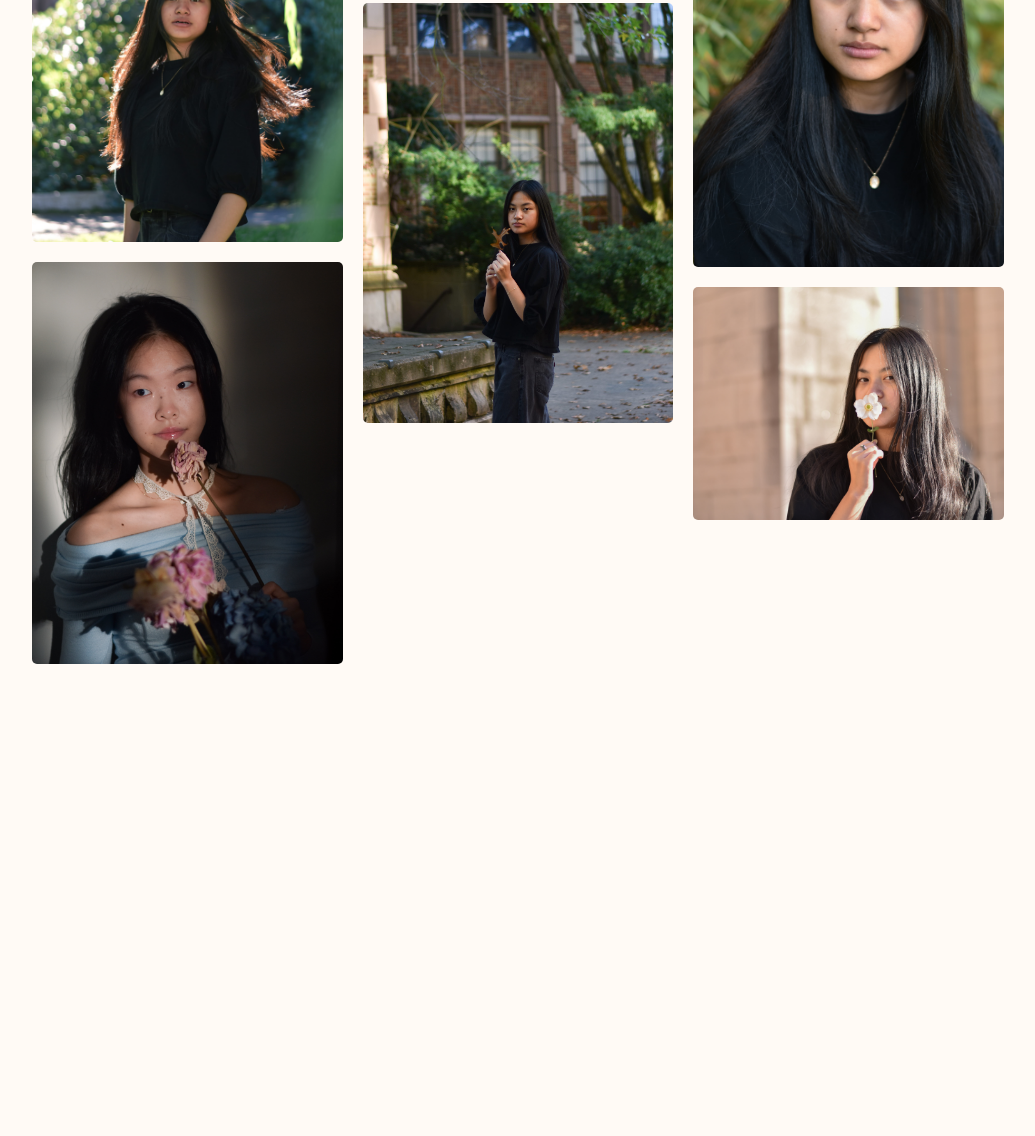
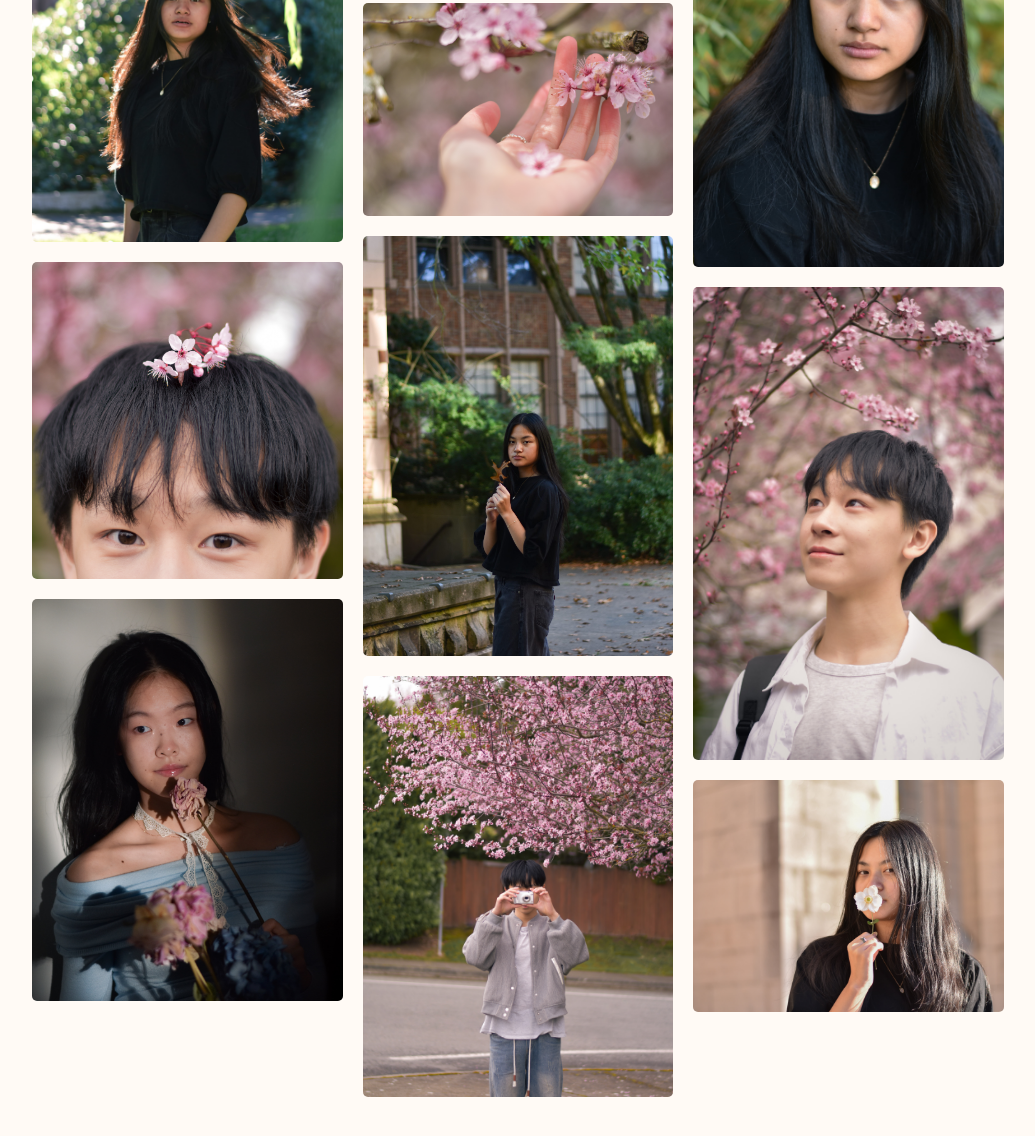
Before and after one commit to eemmalu/eemmalu.github.io, a plain HTML site: page gallery.html in a window 1280 px wide. Shown: the part 576-1712 px from the top of the page, without its empty margins (122-1157 px from the left). Before the commit the page ends 1330 px from the top, so only its background shows below. Drawn offline with Linux system fonts and the light colour scheme; a web font is replaced by a local one.

Commit message:
Add Ben blossom photos

```diff
--- a/gallery.html
+++ b/gallery.html
@@ -23,6 +23,9 @@
                     <img src="./assets/photos/DSC_0043-min.jpg">
                 </div>
                 <div class="photo">
+                    <img src="./assets/photos/DSC_0179 2.jpg">
+                </div>
+                <div class="photo">
                     <img src="./assets/photos/DSC_0046-min.jpg">
                 </div>
             </div>
@@ -31,15 +34,24 @@
                     <img src="./assets/photos/DSC_0085-min.jpg">
                 </div>
                 <div class="photo">
+                    <img src="./assets/photos/DSC_0043.jpg">
+                </div>
+                <div class="photo">
                     <img src="./assets/photos/DSC_0101-min.jpg">
+                </div>
+                <div class="photo">
+                    <img src="./assets/photos/DSC_0260 2.jpg">
                 </div>
             </div>
             <div class="column">
                 <div class="photo">
-                    <img src="./assets/photos/DSC_0073-min.jpg">
+                    <img src="./assets/photos/DSC_0194 2.jpg">
                 </div>
                 <div class="photo">
                     <img src="./assets/photos/DSC_0119-min.jpg">
+                </div>
+                <div class="photo">
+                    <img src="./assets/photos/DSC_0103.jpg">
                 </div>
                 <div class="photo">
                     <img src="./assets/photos/DSC_0158-min.jpg">
```
Also changed, not shown: assets/photos/DSC_0043.jpg (added), assets/photos/DSC_0103.jpg (added), assets/photos/DSC_0179 2.jpg (added), assets/photos/DSC_0194 2.jpg (added), assets/photos/DSC_0260 2.jpg (added), 3 other files.
